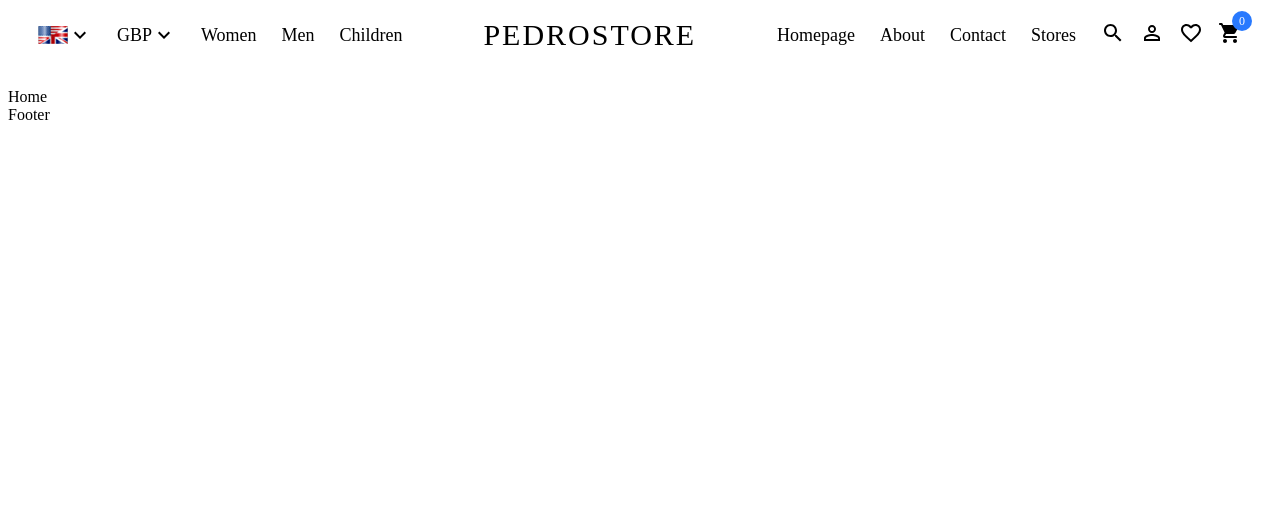
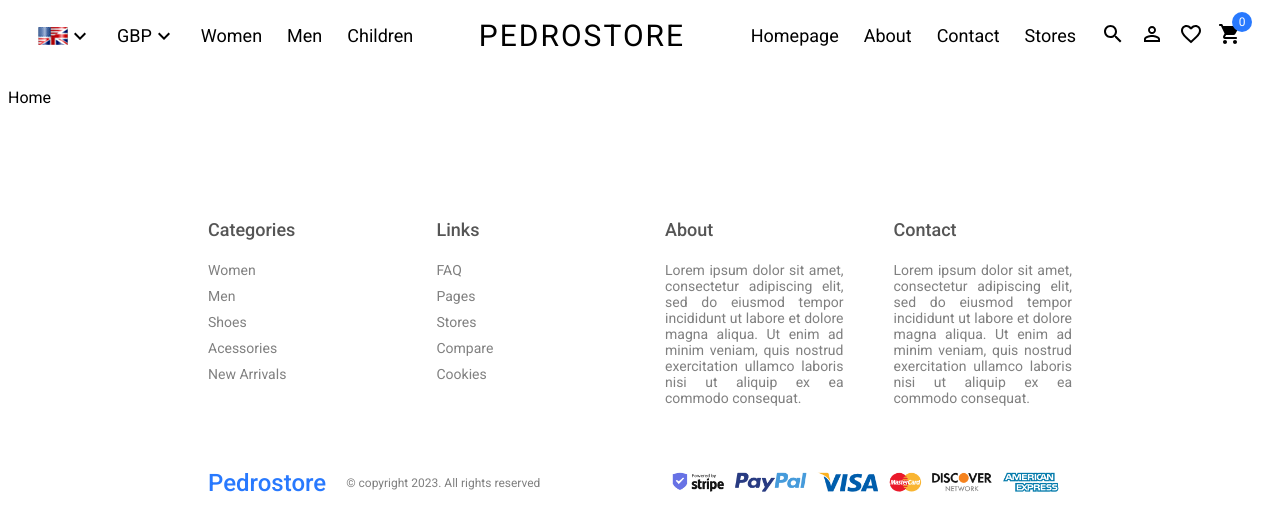
Before and after one commit to pedrobarbeitos/EcommerceApp, a React (Vite) app in the folder client/: page / in a window 1280 px wide. Shown: the top 530 px of the page. Built offline with nearby package versions, Linux system fonts and the light colour scheme.

Commit message:
Footer Basic Design Complete

```diff
--- a/client/index.html
+++ b/client/index.html
@@ -1,6 +1,9 @@
 <!DOCTYPE html>
 <html lang="en">
   <head>
+    <link rel="preconnect" href="https://fonts.googleapis.com">
+    <link rel="preconnect" href="https://fonts.gstatic.com" crossorigin>
+    <link href="https://fonts.googleapis.com/css2?family=Roboto:wght@100;300;400;500;700;900&display=swap" rel="stylesheet">
     <meta charset="UTF-8" />
     <meta name="viewport" content="width=device-width, initial-scale=1.0" />
     <title>React App</title>
--- a/client/src/app.scss
+++ b/client/src/app.scss
@@ -1,4 +1,5 @@
 .app{
+    font-family: 'Roboto', sans-serif;
 
     .link{
         color: inherit;
--- a/client/src/components/Footer/Footer.jsx
+++ b/client/src/components/Footer/Footer.jsx
@@ -1,8 +1,49 @@
-import React from 'react'
+import React from 'react';
+import "./Footer.scss";
 
 const Footer = () => {
   return (
-    <div>Footer</div>
+    <div className="footer">
+      <div className="top">
+        <div className="item">
+          <h1>Categories</h1>
+          <span>Women</span>
+          <span>Men</span>
+          <span>Shoes</span>
+          <span>Acessories</span>
+          <span>New Arrivals</span>
+        </div>
+        <div className="item">
+        <h1>Links</h1>
+          <span>FAQ</span>
+          <span>Pages</span>
+          <span>Stores</span>
+          <span>Compare</span>
+          <span>Cookies</span>
+        </div>
+        <div className="item">
+        <h1>About</h1>
+          <span>
+            Lorem ipsum dolor sit amet, consectetur adipiscing elit, sed do eiusmod tempor incididunt ut labore et dolore magna aliqua. Ut enim ad minim veniam, quis nostrud exercitation ullamco laboris nisi ut aliquip ex ea commodo consequat.
+          </span>
+        </div>
+        <div className="item">
+        <h1>Contact</h1>
+          <span>
+            Lorem ipsum dolor sit amet, consectetur adipiscing elit, sed do eiusmod tempor incididunt ut labore et dolore magna aliqua. Ut enim ad minim veniam, quis nostrud exercitation ullamco laboris nisi ut aliquip ex ea commodo consequat.
+          </span>
+        </div>
+      </div>
+      <div className="bottom">
+        <div className="left">
+          <span className="logo">Pedrostore</span>
+          <span className="copyright">© copyright 2023. All rights reserved</span>
+        </div>
+        <div className="right">
+          <img src="/images/payment.png" alt="" />
+        </div>
+      </div>
+    </div>
   )
 }
 
--- /dev/null
+++ b/client/src/components/Footer/Footer.scss
@@ -0,0 +1,59 @@
+.footer{
+    margin: 100px 200px 20px 200px;
+
+    .top{
+        display: flex;
+        gap: 50px;
+
+        .item{
+            flex: 1;
+            display: flex;
+            flex-direction: column;
+            gap: 10px;
+            text-align: justify;
+            font-size: 14px;
+
+            h1{
+                font-size: 18px;
+                font-weight: 500;
+                color: #555;
+            }
+
+            span{
+                color: grey;
+            }
+
+        }
+
+
+    }
+    .bottom{
+        display: flex;
+        align-items: center;
+        justify-content: space-between;
+        margin-top: 50px;
+
+        .left{
+            display: flex;
+            align-items: center;
+
+            .logo{
+                color: #2879fe;
+                font-weight: 500;
+                font-size: 24px;
+            }
+
+            .copyright{
+                margin-left: 20px;
+                font-size: 12px;
+                color: gray;
+            }
+        }
+        .right{
+            img{
+                height: 50px;
+            }
+        }
+    }
+
+}
```
